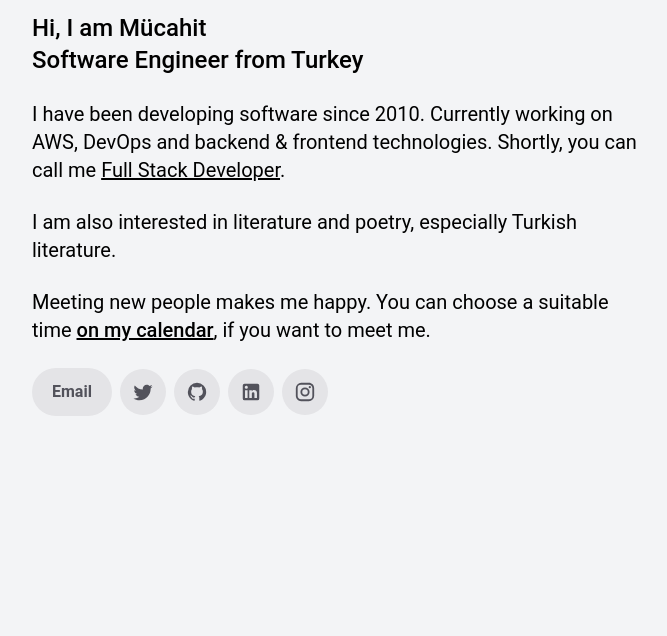
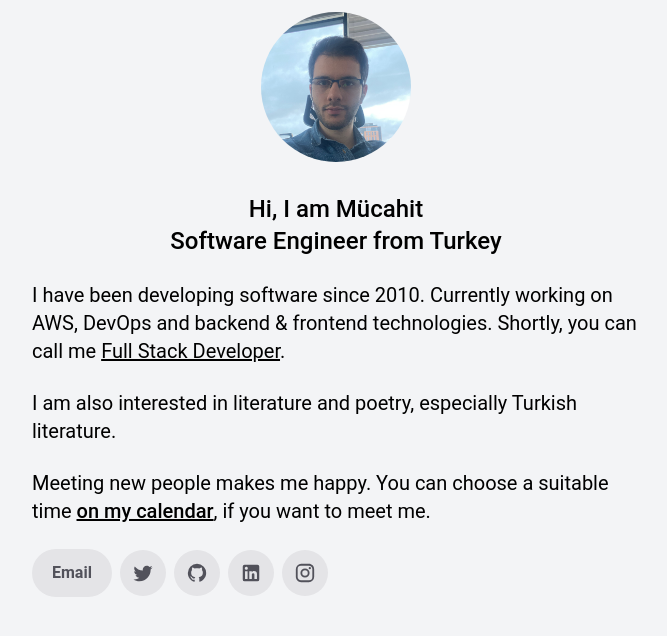
Before and after one commit to mucahitnezir/personal-website, a Next.js app: page / in a window 1280 px wide. Shown: the top 636 px of the page, without its empty margins (304-971 px from the left). Built offline with nearby package versions, Linux system fonts and the light colour scheme.

Commit message:
#6 add profile picture

```diff
--- a/components/banner.js
+++ b/components/banner.js
@@ -1,3 +1,4 @@
+import Picture from './picture'
 import { meta } from '../site.config'
 
 function Banner() {
@@ -6,7 +7,11 @@ function Banner() {
   return (
     <div className="content-small">
       <div className="space-y-6">
-        <h1 className="text-2xl font-medium">
+        <div className="text-center">
+          <Picture />
+        </div>
+
+        <h1 className="text-2xl font-medium text-center">
           Hi, I am Mücahit
           <br />
           Software Engineer from Turkey
--- /dev/null
+++ b/components/picture.js
@@ -0,0 +1,21 @@
+import Image from 'next/image'
+
+import { meta } from '../site.config'
+
+function Picture() {
+  const { author } = meta
+
+  return (
+    <Image
+      src="/images/mucahitnezir.jpeg"
+      alt={author.name}
+      width={150}
+      height={150}
+      layout="fixed"
+      quality={90}
+      className="rounded-full"
+    />
+  )
+}
+
+export default Picture
```
Also changed, not shown: public/images/mucahitnezir.jpeg (added).
